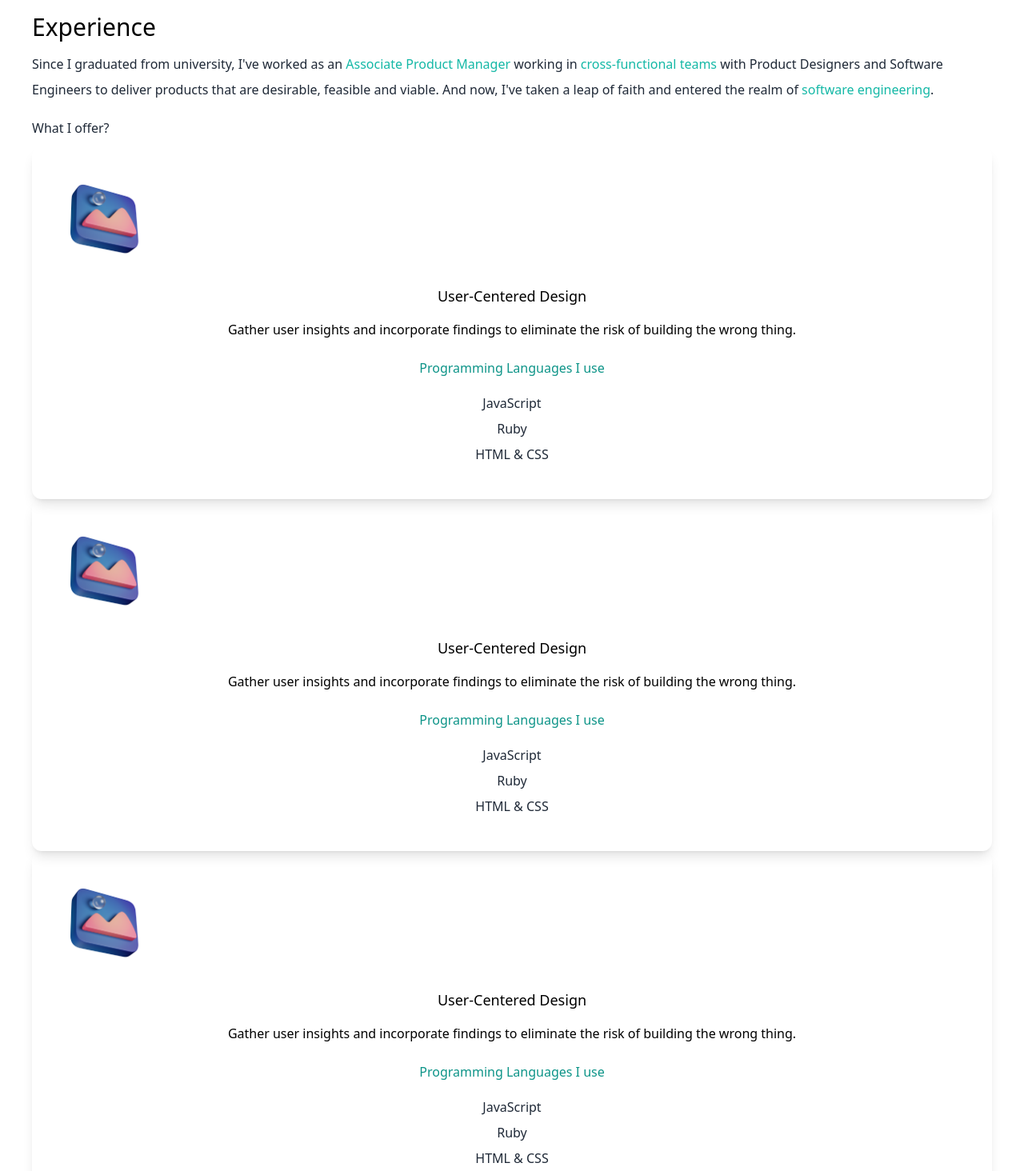
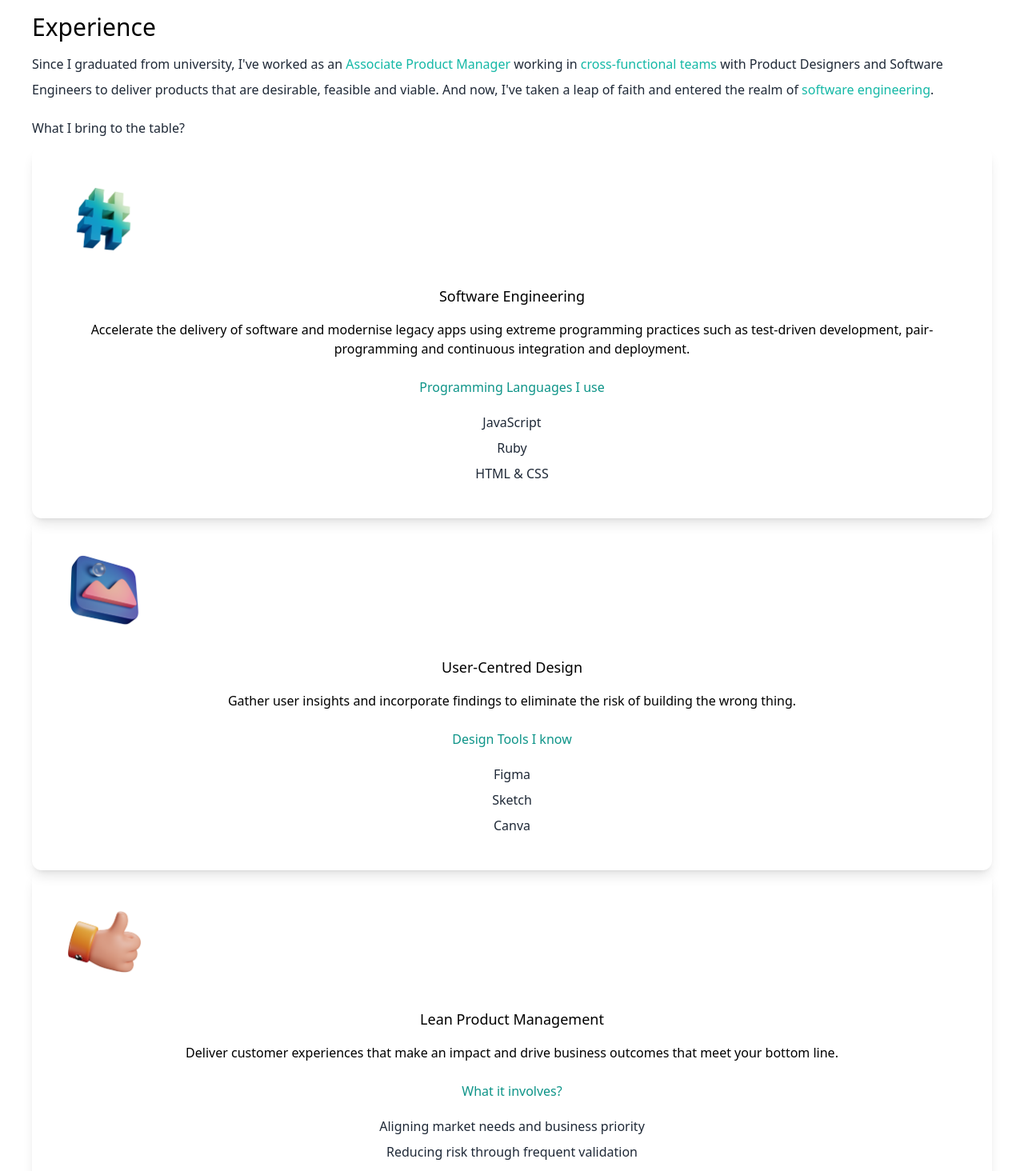
Before and after one commit to ram-ram14/cuddly-meme, a Next.js app in the folder my-portfolio/my-portfolio/: page / in a window 1280 px wide. Shown: the part 880-2344 px from the top of the page at 80% size. Built offline with nearby package versions, Linux system fonts and the light colour scheme.

Commit message:
edited the cards

```diff
--- a/my-portfolio/my-portfolio/pages/index.js
+++ b/my-portfolio/my-portfolio/pages/index.js
@@ -61,17 +61,17 @@ export default function Home() {
               <span className='text-teal-500'> Associate Product Manager</span> working in <span className='text-teal-500'>cross-functional teams</span> with Product Designers and Software Engineers to deliver products that are desirable, feasible and viable. And now, I've taken a leap of faith and entered the realm of <span className='text-teal-500'>software engineering</span>.
             </p>
             <p className='text-md py-2 leading-8 text-gray-800'>
-              What I offer?
+              What I bring to the table?
             </p>
           </div>
           <div>
             <div className='text-center shadow-lg p-10 rounded-xl py-10'>
-              <Image src={design} width={100} height={100} />
+              <Image src={code} width={100} height={100} />
               <h3 className='text-lg font-medium pt-8 pb-2'>
-                User-Centered Design
+                Software Engineering
               </h3>
               <p className='py-2'>
-                Gather user insights and incorporate findings to eliminate the risk of building the wrong thing.
+                Accelerate the delivery of software and modernise legacy apps using extreme programming practices such as test-driven development, pair-programming and continuous integration and deployment.
               </p>
               <h4 className='py-4 text-teal-600'>Programming Languages I use</h4>
               <p className='text-gray-800 py-1'>JavaScript</p>
@@ -81,28 +81,28 @@ export default function Home() {
             <div className='text-center shadow-lg p-10 rounded-xl py-10'>
               <Image src={design} width={100} height={100} />
               <h3 className='text-lg font-medium pt-8 pb-2'>
-                User-Centered Design
+                User-Centred Design
               </h3>
               <p className='py-2'>
                 Gather user insights and incorporate findings to eliminate the risk of building the wrong thing.
               </p>
-              <h4 className='py-4 text-teal-600'>Programming Languages I use</h4>
-              <p className='text-gray-800 py-1'>JavaScript</p>
-              <p className='text-gray-800 py-1'>Ruby</p>
-              <p className='text-gray-800 py-1'>HTML & CSS</p>
+              <h4 className='py-4 text-teal-600'>Design Tools I know</h4>
+              <p className='text-gray-800 py-1'>Figma</p>
+              <p className='text-gray-800 py-1'>Sketch</p>
+              <p className='text-gray-800 py-1'>Canva</p>
             </div>
             <div className='text-center shadow-lg p-10 rounded-xl py-10'>
-              <Image src={design} width={100} height={100} />
+              <Image src={consulting} width={100} height={100} />
               <h3 className='text-lg font-medium pt-8 pb-2'>
-                User-Centered Design
+                Lean Product Management
               </h3>
               <p className='py-2'>
-                Gather user insights and incorporate findings to eliminate the risk of building the wrong thing.
+                Deliver customer experiences that make an impact and drive business outcomes that meet your bottom line.
               </p>
-              <h4 className='py-4 text-teal-600'>Programming Languages I use</h4>
-              <p className='text-gray-800 py-1'>JavaScript</p>
-              <p className='text-gray-800 py-1'>Ruby</p>
-              <p className='text-gray-800 py-1'>HTML & CSS</p>
+              <h4 className='py-4 text-teal-600'>What it involves?</h4>
+              <p className='text-gray-800 py-1'>Aligning market needs and business priority</p>
+              <p className='text-gray-800 py-1'>Reducing risk through frequent validation</p>
+              <p className='text-gray-800 py-1'>Measuring impact and continuously improving</p>
             </div>
           </div>
         </section>
```
